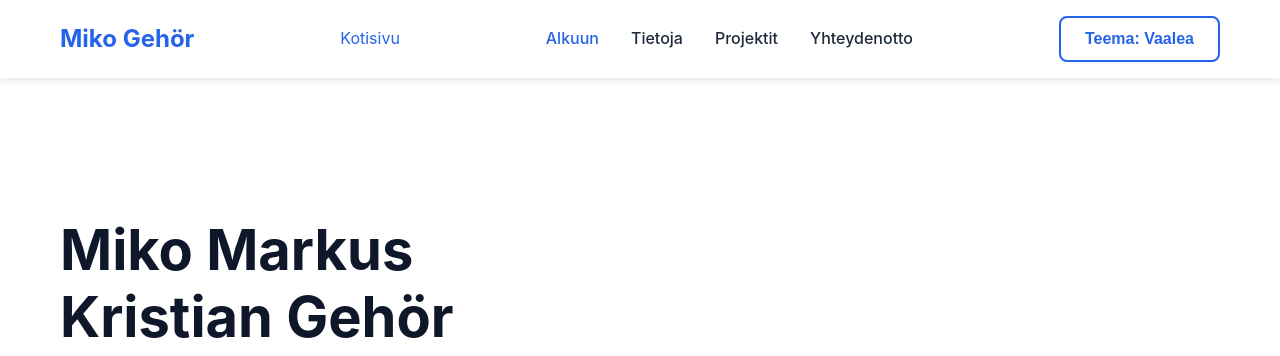
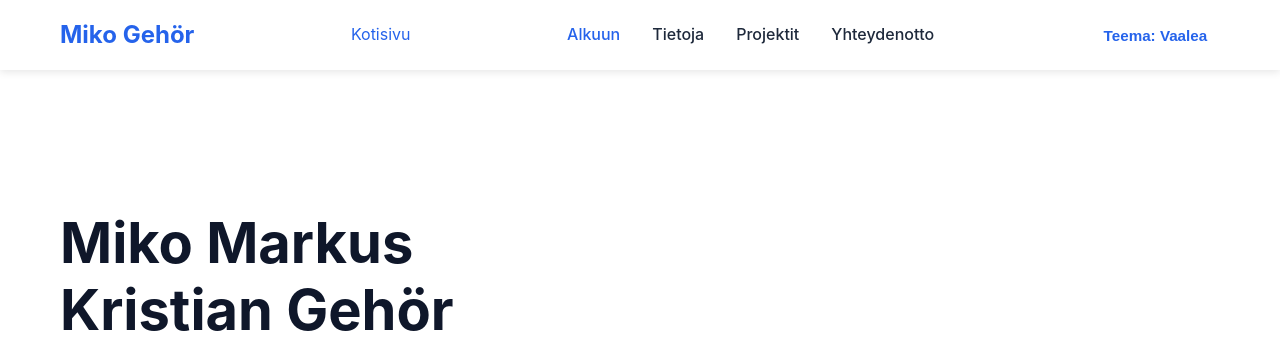
Before and after one commit to MikoGehor/portfolio, a website: page index.html in a window 1280 px wide. Shown: the top 356 px of the page. Drawn offline with Linux system fonts and the light colour scheme.

Commit message:
teema-nappi korjattu

```diff
--- a/css/styles.css
+++ b/css/styles.css
@@ -247,9 +247,16 @@ a:hover {
 
 /* Theme toggle button tweaks */
 .btn-theme {
-    padding: 0.5rem 0.9rem;
+    padding: 0.4rem 0.8rem;
     font-size: 0.95rem;
     border-radius: 8px;
+    border: none; /* remove visible border */
+    background-color: transparent;
+    color: var(--primary-color);
+    box-shadow: none;
+}
+.btn-theme:hover {
+    background-color: rgba(37, 99, 235, 0.06);
 }
 
 /* Dark theme variables and overrides */
--- a/index.html
+++ b/index.html
@@ -19,7 +19,7 @@
                 <li class="nav-item"><a href="#projects" class="nav-link">Projektit</a></li>
                 <li class="nav-item"><a href="#contact" class="nav-link">Yhteydenotto</a></li>
             </ul>
-            <button id="themeToggle" class="btn btn-secondary" aria-pressed="false" title="Teema">Teema</button>
+                        <button id="themeToggle" class="btn btn-secondary btn-theme" aria-pressed="false" title="Teema">Teema</button>
         </div>
     </nav>
 
```
